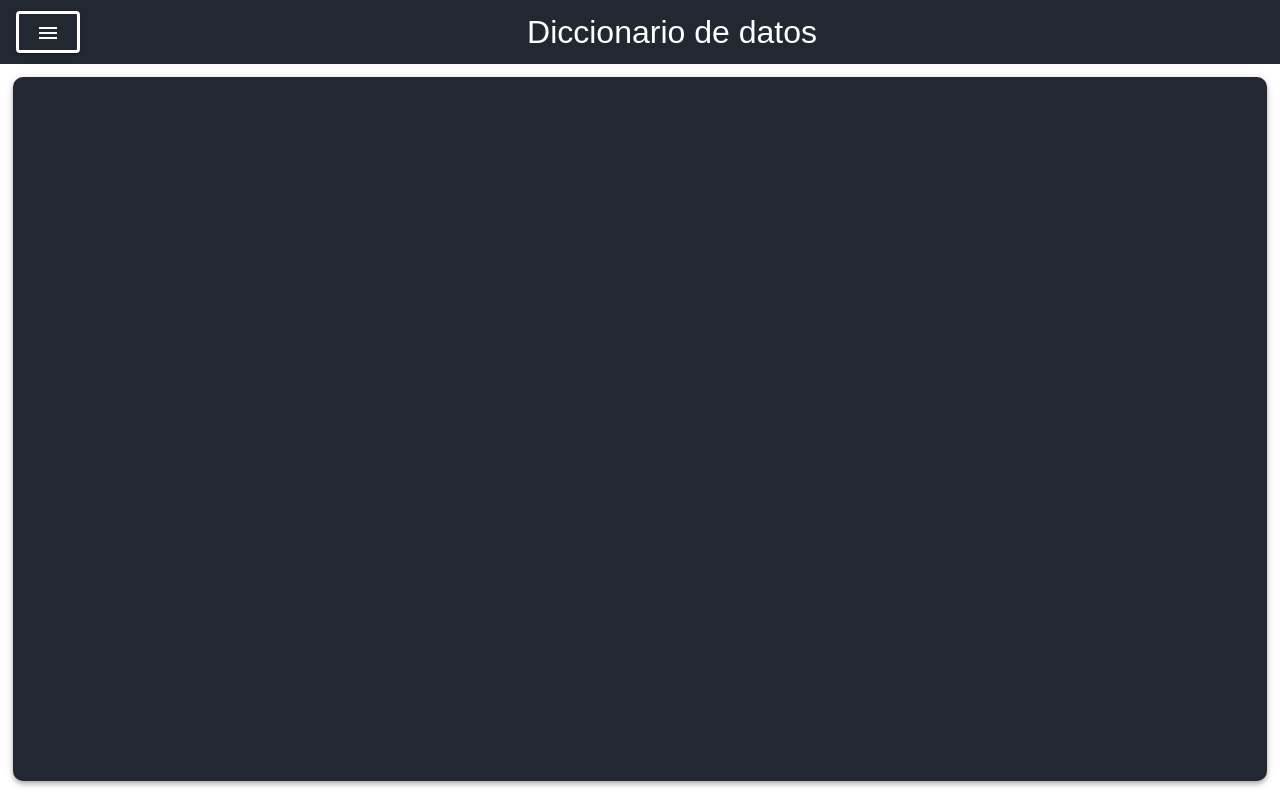
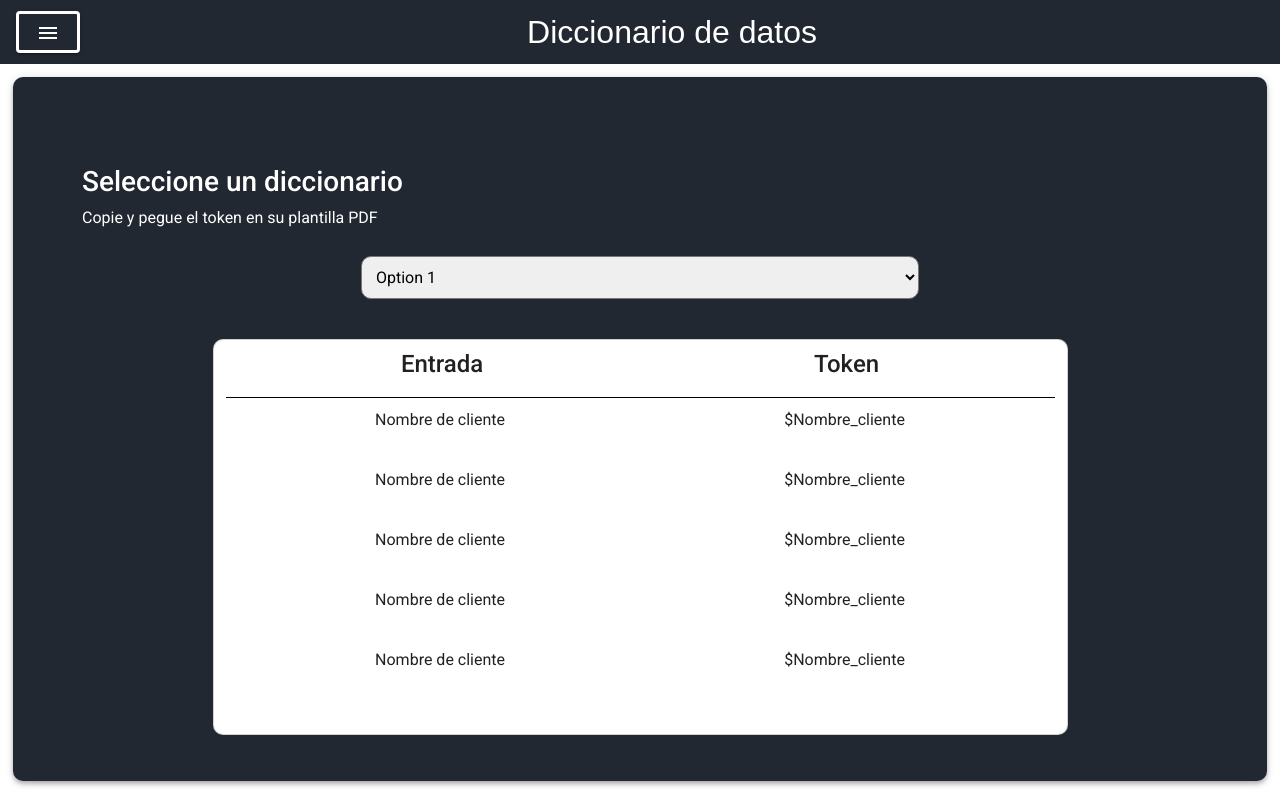
Before and after one commit to JimmyOjeda/QDocs, an Angular app: page /data-dictionary in a window 1280 px wide. Built offline with nearby package versions, Linux system fonts and the light colour scheme.

Commit message:
Add dropdown and entries tables

```diff
--- a/src/app/views/dictionary-view/dictionary-view.component.css
+++ b/src/app/views/dictionary-view/dictionary-view.component.css
@@ -0,0 +1,12 @@
+.dictionary-header{
+  display: flex;
+  justify-content: space-around;
+  padding: 10px;
+  border-bottom: 1px solid black;
+}
+
+.dictionary-entry{
+  display: flex;
+  justify-content: space-around;
+  padding: 10px;
+}
--- a/src/app/views/dictionary-view/dictionary-view.component.html
+++ b/src/app/views/dictionary-view/dictionary-view.component.html
@@ -1,5 +1,48 @@
 <app-toolbar [title]="'Diccionario de datos'"></app-toolbar>
 
 <app-sidenav>
+  <div class="container h-75">
+    <div class="row align-items-center h-20">
+      <h3 style="color: white;">Seleccione un diccionario</h3>
+      <p style="color: white;">Copie y pegue el token en su plantilla PDF</p>
+      <div class="d-flex justify-content-center">
+        <select class="w-50 dropdown" name="" id="">
+          <option value="">Option 1</option>
+          <option value="">Option 1</option>
+          <option value="">Option 1</option>
+          <option value="">Option 1</option>
+        </select>
+      </div>
+    </div>
 
+    <div class="row h-75" style="margin-top: 30px;">
+      <div class="card container" style="border-radius: 10px; max-width: 75%; margin: 0 auto;">
+        <div class="dictionary-header">
+          <h4>Entrada</h4>
+          <h4>Token</h4>
+        </div>
+        <div class="dictionary-entry">
+          <p>Nombre de cliente</p>
+          <p>$Nombre_cliente</p>
+        </div>
+        <div class="dictionary-entry">
+          <p>Nombre de cliente</p>
+          <p>$Nombre_cliente</p>
+        </div>
+        <div class="dictionary-entry">
+          <p>Nombre de cliente</p>
+          <p>$Nombre_cliente</p>
+        </div>
+        <div class="dictionary-entry">
+          <p>Nombre de cliente</p>
+          <p>$Nombre_cliente</p>
+        </div>
+        <div class="dictionary-entry">
+          <p>Nombre de cliente</p>
+          <p>$Nombre_cliente</p>
+        </div>
+      </div>
+    </div>
+
+  </div>
 </app-sidenav>
--- a/src/app/views/dictionary-view/dictionary-view.component.ts
+++ b/src/app/views/dictionary-view/dictionary-view.component.ts
@@ -7,6 +7,17 @@ import { Component, OnInit } from '@angular/core';
 })
 export class DictionaryViewComponent implements OnInit {
 
+  foods = [
+    {
+      value: 'steak',
+      viewValue: 'Steak'
+    },
+    {
+      value: 'pizza',
+      viewValue: 'Pizza'
+    },
+  ]
+
   constructor() { }
 
   ngOnInit(): void {
--- a/src/styles.css
+++ b/src/styles.css
@@ -26,3 +26,9 @@ body { margin: 0; font-family: Roboto, "Helvetica Neue", sans-serif; }
   color: white;
   background-color: #222831;
 }
+
+.dropdown{
+  margin: 10px;
+  padding: 10px;
+  border-radius: 10px;
+}
```
